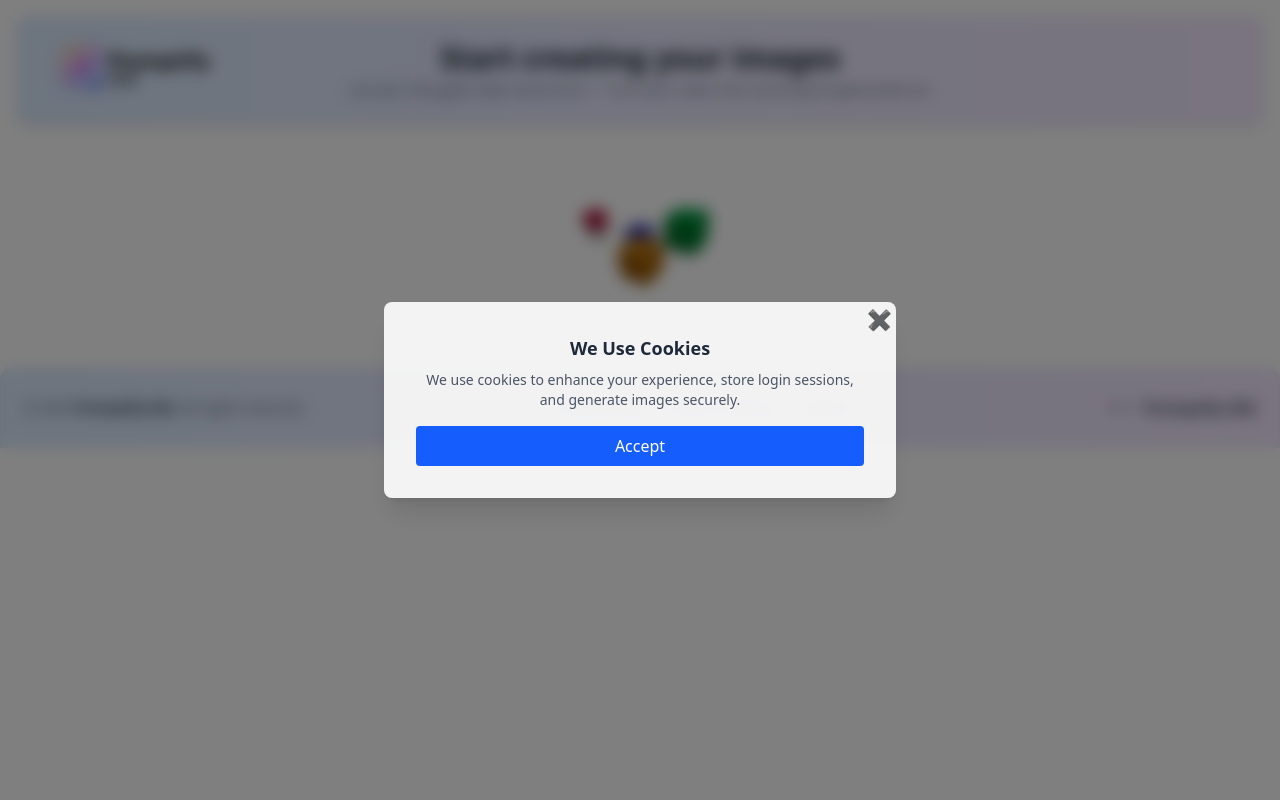
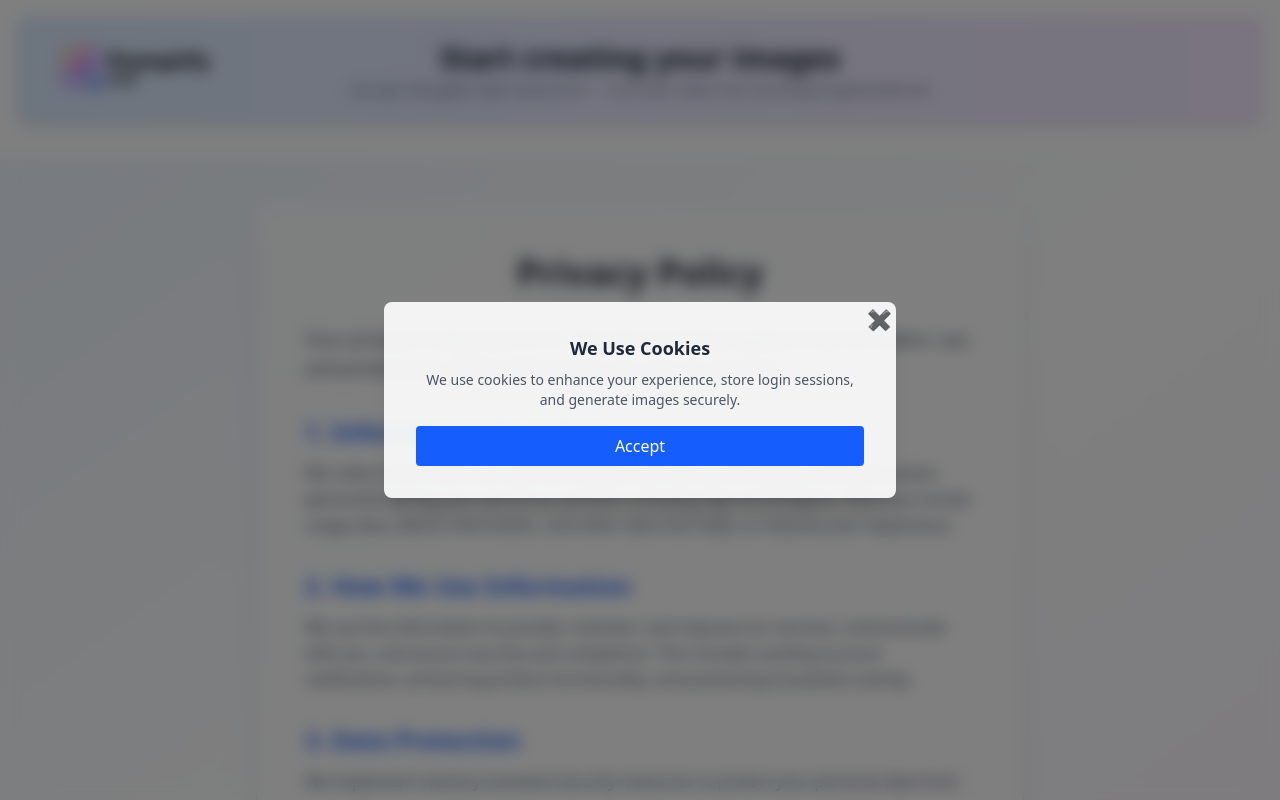
Before and after one commit to puhaivan/ai-image-generator, a React (Vite) app in the folder frontend/: page /privacy-policy in a window 1280 px wide. Shown: the top 800 px of the page. Built offline with nearby package versions, Linux system fonts and the light colour scheme; no server answers.

Commit message:
added policy and terms layout

```diff
--- a/frontend/src/App.jsx
+++ b/frontend/src/App.jsx
@@ -14,6 +14,8 @@ import RegisterPage from './pages/RegistrationPage'
 import ForgotPasswordPage from './pages/ForgotPasswordPage'
 import EmailVerifyPage from './pages/EmailVerifyPage'
 import ResetPasswordPage from './pages/ResetPasswordPage'
+import PrivacyPolicy from './pages/PrivacyPolicy'
+import TermsOfService from './pages/TermsOfService'
 import Footer from './components/Footer'
 import Interactive3D from './components/Interactive3D'
 import CookieConsent from './components/modal/CookieConsentModal'
@@ -59,6 +61,7 @@ function App() {
   const [imageUrl, setImageUrl] = useState(null)
   const [mobilePanelOpen, setMobilePanelOpen] = useState(false)
   const [isCookieConsentOpen, setIsCookieConsentOpen] = useState(false)
+  const [isContactOpen, setIsContactOpen] = useState(false)
 
   const { handleGenerate } = useGenerateImage({
     setImageUrl,
@@ -184,6 +187,14 @@ function App() {
         <Route path="/auth/forgot-password" element={<ForgotPasswordPage />} />
         <Route path="/auth/verify" element={<EmailVerifyPage />} />
         <Route path="/auth/reset" element={<ResetPasswordPage />} />
+        <Route
+          path="/privacy-policy"
+          element={<PrivacyPolicy setContactOpen={setIsContactOpen} />}
+        />
+        <Route
+          path="/terms-of-service"
+          element={<TermsOfService setContactOpen={setIsContactOpen} />}
+        />
       </Routes>
 
       <ToastContainer
@@ -208,7 +219,7 @@ function App() {
         progressClassName="bg-blue-500"
       />
       <Interactive3D />
-      <Footer />
+      <Footer contactOpen={isContactOpen} setContactOpen={setIsContactOpen} />
       <CookieConsent isOpen={isCookieConsentOpen} setIsOpen={setIsCookieConsentOpen} />
     </>
   )
--- a/frontend/src/components/Footer.jsx
+++ b/frontend/src/components/Footer.jsx
@@ -1,18 +1,11 @@
-import { useState } from 'react'
+import { useNavigate } from 'react-router-dom'
 import Modal from './modal/Modal'
-import Button from './button/Button'
 import ContactForm from './forms/ContactForm'
 
-const Footer = () => {
+const Footer = ({ contactOpen, setContactOpen }) => {
   const currentYear = new Date().getFullYear()
-  const [modalOpen, setModalOpen] = useState(false)
-  const [modalTitle, setModalTitle] = useState('')
-  const [contactOpen, setContactOpen] = useState(false)
 
-  const handleOpenModal = (title) => {
-    setModalTitle(title)
-    setModalOpen(true)
-  }
+  const navigate = useNavigate()
 
   return (
     <footer className="bg-gradient-to-r from-blue-100 to-purple-100 mt-8 rounded-t-xl shadow-inner">
@@ -25,13 +18,13 @@ const Footer = () => {
         <div className="flex gap-6 text-sm text-gray-600">
           <button
             className="hover:text-gray-900 transition cursor-pointer hover:underline"
-            onClick={() => handleOpenModal('Privacy Policy')}
+            onClick={() => navigate('/privacy-policy')}
           >
             Privacy Policy
           </button>
           <button
             className="hover:text-gray-900 transition cursor-pointer hover:underline"
-            onClick={() => handleOpenModal('Terms of Service')}
+            onClick={() => navigate('/terms-of-service')}
           >
             Terms of Service
           </button>
@@ -49,17 +42,6 @@ const Footer = () => {
         </div>
       </div>
 
-      {modalOpen && (
-        <Modal onClose={() => setModalOpen(false)}>
-          <div className="p-4 text-center">
-            <h2 className="text-xl font-bold mb-2">{modalTitle}</h2>
-            <p className="text-gray-600 mb-4">Coming soon...</p>
-            <Button fullWidth onClick={() => setModalOpen(false)} className="mt-2">
-              Close
-            </Button>
-          </div>
-        </Modal>
-      )}
       {contactOpen && (
         <Modal onClose={() => setContactOpen(false)}>
           <ContactForm onClose={() => setContactOpen(false)} />
--- /dev/null
+++ b/frontend/src/layouts/LegalLayout.jsx
@@ -0,0 +1,12 @@
+export default function LegalLayout({ title, children }) {
+  return (
+    <div className="min-h-screen bg-gradient-to-br from-blue-50 via-white to-purple-50 flex items-center justify-center py-12 px-4">
+      <div className="w-full max-w-3xl bg-white/80 backdrop-blur-md shadow-xl rounded-2xl border border-blue-100 p-8 sm:p-12">
+        <h1 className="text-3xl sm:text-4xl font-bold text-center text-gray-800 mb-8">{title}</h1>
+        <div className="prose prose-sm sm:prose lg:prose-lg max-w-none text-gray-700">
+          {children}
+        </div>
+      </div>
+    </div>
+  )
+}
--- /dev/null
+++ b/frontend/src/pages/PrivacyPolicy.jsx
@@ -0,0 +1,57 @@
+import LegalLayout from '../layouts/LegalLayout'
+
+export default function PrivacyPolicy({ setContactOpen }) {
+  return (
+    <LegalLayout title="Privacy Policy">
+      <div className="space-y-8 text-gray-700">
+        <p className="text-lg leading-relaxed">
+          Your privacy is important to us. This Privacy Policy explains how we collect, use, and
+          protect your information when you use our services.
+        </p>
+
+        <section>
+          <h2 className="text-2xl font-semibold text-blue-600 mb-3">1. Information We Collect</h2>
+          <p className="leading-relaxed">
+            We collect information you provide directly, such as account details, and information
+            generated during your use of our services, including logs and analytics. This may
+            include usage data, device information, and other data that helps us improve your
+            experience.
+          </p>
+        </section>
+
+        <section>
+          <h2 className="text-2xl font-semibold text-blue-600 mb-3">2. How We Use Information</h2>
+          <p className="leading-relaxed">
+            We use the information to provide, maintain, and improve our services, communicate with
+            you, and ensure security and compliance. This includes sending account notifications,
+            enhancing product functionality, and preventing fraudulent activity.
+          </p>
+        </section>
+
+        <section>
+          <h2 className="text-2xl font-semibold text-blue-600 mb-3">3. Data Protection</h2>
+          <p className="leading-relaxed">
+            We implement industry-standard security measures to protect your personal data from
+            unauthorized access, disclosure, or destruction. While no system can guarantee absolute
+            security, we actively monitor and improve our security practices.
+          </p>
+        </section>
+
+        <section>
+          <h2 className="text-2xl font-semibold text-blue-600 mb-3">4. Contact Us</h2>
+          <p className="leading-relaxed">
+            If you have any questions about this Privacy Policy, contact us at
+            <button
+              type="button"
+              onClick={() => setContactOpen(true)}
+              className="ml-1 text-purple-600 font-medium underline hover:text-purple-700 transition"
+            >
+              unsaightly@gmail.com
+            </button>
+            . We aim to respond to all inquiries within 48 hours.
+          </p>
+        </section>
+      </div>
+    </LegalLayout>
+  )
+}
--- /dev/null
+++ b/frontend/src/pages/TermsOfService.jsx
@@ -0,0 +1,65 @@
+import LegalLayout from '../layouts/LegalLayout'
+
+export default function TermsOfService({ setContactOpen }) {
+  return (
+    <LegalLayout title="Terms of Service">
+      <div className="space-y-8 text-gray-700">
+        <p className="text-lg leading-relaxed">
+          By using our services, you agree to comply with the following terms and conditions.
+        </p>
+
+        <section>
+          <h2 className="text-2xl font-semibold text-blue-600 mb-3">1. Use of Service</h2>
+          <p className="leading-relaxed">
+            You agree to use our services only for lawful purposes and in accordance with these
+            terms. You are responsible for your activity on the platform, including any content you
+            generate, share, or upload.
+          </p>
+        </section>
+
+        <section>
+          <h2 className="text-2xl font-semibold text-blue-600 mb-3">2. User Content</h2>
+          <p className="leading-relaxed">
+            You retain rights to the content you create but grant us a license to store and process
+            it as necessary to provide our services. You are responsible for ensuring that your
+            content does not violate any applicable laws or third-party rights.
+          </p>
+        </section>
+
+        <section>
+          <h2 className="text-2xl font-semibold text-blue-600 mb-3">3. Prohibited Actions</h2>
+          <ul className="list-disc list-inside space-y-2 leading-relaxed">
+            <li>Using the service for illegal purposes</li>
+            <li>Attempting to hack, disrupt, or overload our systems</li>
+            <li>Generating content that violates intellectual property rights</li>
+            <li>Engaging in harassment, abuse, or harmful activity</li>
+          </ul>
+        </section>
+
+        <section>
+          <h2 className="text-2xl font-semibold text-blue-600 mb-3">4. Changes to Terms</h2>
+          <p className="leading-relaxed">
+            We may update these terms from time to time. Continued use of our services constitutes
+            acceptance of the updated terms. You are encouraged to review this page periodically for
+            the latest information.
+          </p>
+        </section>
+
+        <section>
+          <h2 className="text-2xl font-semibold text-blue-600 mb-3">5. Contact Us</h2>
+          <p className="leading-relaxed">
+            If you have any questions about these Terms of Service, contact us at
+            <button
+              type="button"
+              onClick={() => setContactOpen(true)}
+              className="ml-1 text-purple-600 font-medium underline hover:text-purple-700 transition"
+            >
+              unsaightly@gmail.com
+            </button>
+            . We aim to respond to all inquiries within 48 hours.
+          </p>
+        </section>
+      </div>
+    </LegalLayout>
+  )
+}
```
